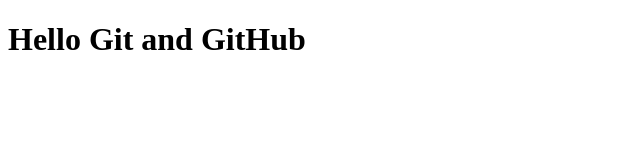
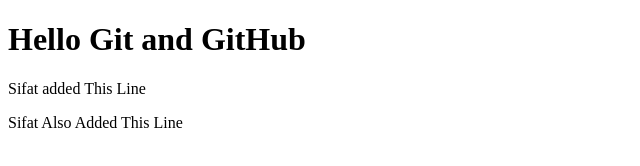
Before and after one commit to Asad9340/first-git-project, a plain HTML site: page first-git-project/index.html in a window 1280 px wide. Shown: the whole page, without its empty margins (0-640 px from the left). Drawn offline with Linux system fonts and the light colour scheme.

Commit message:
Added By Sifat

```diff
--- a/first-git-project/index.html
+++ b/first-git-project/index.html
@@ -7,5 +7,7 @@
 </head>
 <body>
 <h1>Hello Git and GitHub</h1>
+<p>Sifat added This Line</p>
+<p>Sifat Also Added This Line</p>
 </body>
 </html>
```
